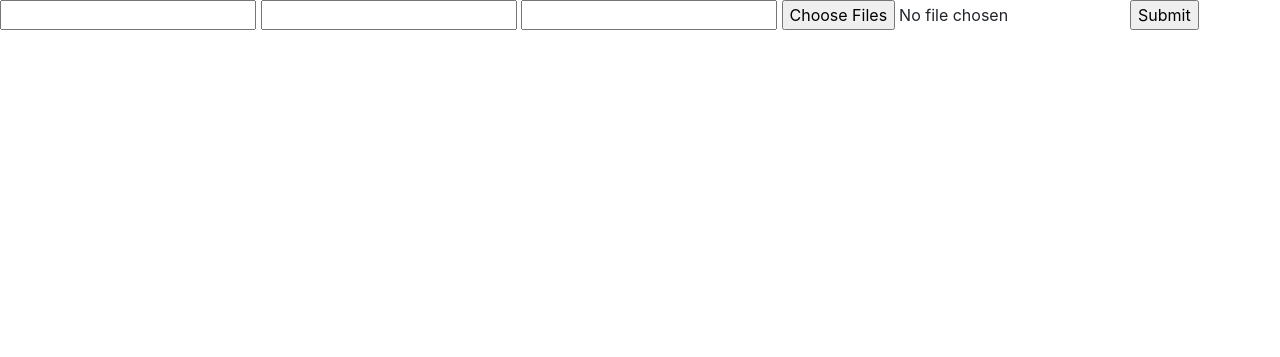
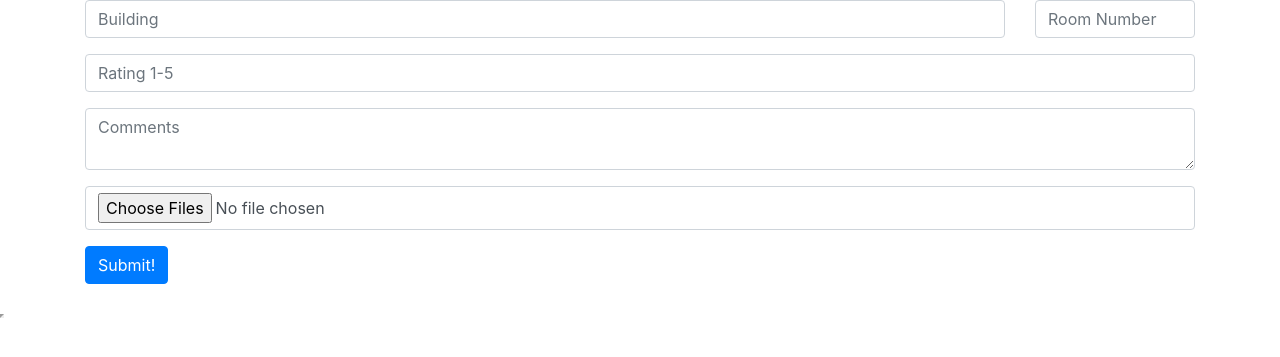
Before and after one commit to coolfan/ward, a Flask app: page /reviews_page in a window 1280 px wide. Shown: the part 76-433 px from the top of the page. Run offline with Flask 2, Linux system fonts and the light colour scheme; parts of the project's set-up code (start-up, migrations or seed data) failed here and were passed over; some libraries are stand-ins or nearby versions.

Commit message:
made the review page more aesthetic

```diff
--- a/rooms/static/reviews_page.js
+++ b/rooms/static/reviews_page.js
@@ -1,15 +1,15 @@
 $(document).ready(function() {
 	navbar_set("#nav_reviews")
-	/*$("#review").submit(function(e) {
-		e.preventDefault()
-		var roomid = $("#roomid").val()
-		var rating = $("#rating").val()
-		var text = $("#text").val()
-		var file = $("#pictures").val()
-		var filename = $("#pictures")[0].value
-		console.log(filename)
-		$.post("/review", {roomid: roomid, rating: rating, text: text, pictures: file}, function() {
-			$("#review")[0].reset()
+
+	$("#button").click(function() {
+		$.get("/query", {building: $("#building").val(), roomnum: $("#roomnum").val()}, function(data) {
+			if (data.length > 0) {
+				$("#roomid").val(data[0].id)
+				$("#review").submit()
+				$("#review")[0].reset()
+			} else {
+				alert("Room does not exist!")
+			}
 		})
-	})*/
+	})
 })
--- a/rooms/templates/reviews_page/reviews_page.html
+++ b/rooms/templates/reviews_page/reviews_page.html
@@ -11,14 +11,40 @@
 
   <body>
 	{% include 'navbar.html' %}
-
-	<form action="/review" method="POST" enctype="multipart/form-data" id="review">
-	  <input type="number" name="roomid" id="roomid" />
-	  <input type="number" name="rating" id="rating" />
-	  <input type="text" name="text" id="text" />
-	  <input type="file" name="pictures" id="pictures" multiple="multiple" />
-	  <input type="submit" />
-	</form>
+	<div class="container">
+	  <form action="/review" method="POST" enctype="multipart/form-data" id="review" target="target">
+		<div class="form-group row">
+		  <div class="col col-sm-10">
+			<input class="form-control" type="text" name="building" id="building" placeholder="Building" />
+		  </div>
+		  <div class="col col-sm-2">
+			<input class="form-control" type="number" name="roomnum" id="roomnum" placeholder="Room Number" />
+		  </div>
+		</div>
+		<input type="hidden" name="roomid" id="roomid" />
+		<div class="form-group row">
+		  <div class="col col-sm-12">
+			<input class="form-control" type="number" name="rating" id="rating" placeholder="Rating 1-5" />
+		  </div>
+		</div>
+		<div class="form-group row">
+		  <div class="col col-sm-12">
+			<textarea class="form-control" name="text" id="text" placeholder="Comments"></textarea>
+		  </div>
+		</div>
+		<div class="form-group row">
+		  <div class="col col-sm-12">
+			<input class="form-control" type="file" name="pictures" id="pictures" multiple="multiple" />
+		  </div>
+		</div>
+		<div class="form-group row">
+		  <div class="col col-sm-12">
+			<div class="btn btn-primary" id="button">Submit!</div>
+		  </div>
+		</div>
+	  </form>
+	</div>
+	<iframe name="target" style="width: 0px;height: 0px"></iframe>
 
   </body>
 
```
Also changed, not shown: rooms/rooms.sqlite (deleted).
